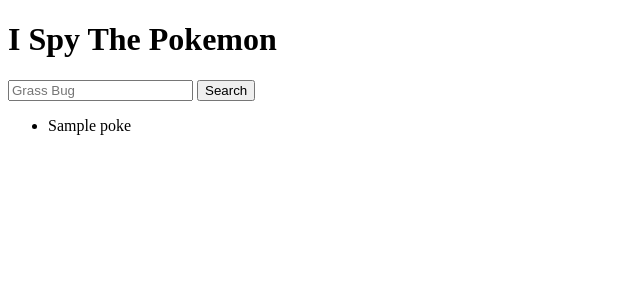
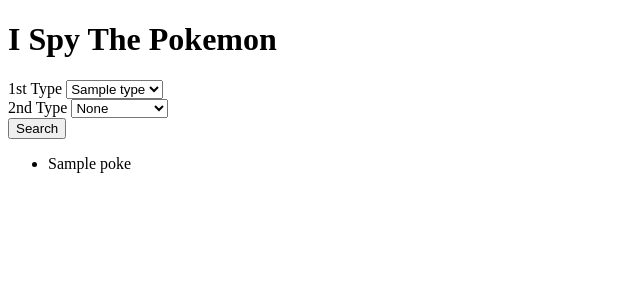
Before and after one commit to danyeaw/ispythepokemon, a FastAPI app: template ispythepokemon/templates/index.html in a window 1280 px wide. Shown: the top 300 px of the page, without its empty margins (0-640 px from the left). Run offline with FastAPI, Linux system fonts and the light colour scheme; the template is opened without the code that fills it: most values are stand-ins (such as "Sample title", 1, 10 or a date in 2020); some libraries are stand-ins or nearby versions.

Commit message:
Filter using two select dropdowns

```diff
--- a/ispythepokemon/app.py
+++ b/ispythepokemon/app.py
@@ -22,22 +22,21 @@ def on_startup():
 
 @app.get("/", response_class=HTMLResponse)
 def home(request: Request):
-    with Session(engine) as session:
-        pokemon = all_pokemon()
-        return templates.TemplateResponse(
-            "index.html", {"request": request, "pokemon": pokemon}
-        )
+    pokemon = all_pokemon()
+    types = all_types()
+    return templates.TemplateResponse(
+        "index.html", {"request": request, "pokemon": pokemon, "types": types}
+    )
 
 
-def get_pokemon_by_type(pokemon_types: str):
+def get_pokemon_by_type(type1: str, type2: str | None):
     with Session(engine) as session:
-        if " " in pokemon_types:
-            types_list = pokemon_types.split()
-            reversed_types = f"{types_list[1]} {types_list[0]}"
-
-        statement = select(Pokemon).where(
-            or_(Pokemon.type == pokemon_types, Pokemon.type == reversed_types)
-        )
+        if type2:
+            statement = select(Pokemon).where(
+                or_(Pokemon.type == f"{type1} {type2}", Pokemon.type == f"{type2} {type1}")
+            )
+        else:
+            statement = select(Pokemon).where(Pokemon.type == type1)
 
         results = session.exec(statement)
         return results.all()
@@ -49,9 +48,20 @@ def all_pokemon():
         return session.exec(select(Pokemon)).all()
 
 
+def all_types():
+    with Session(engine) as session:
+        statement = select(Pokemon.type).distinct()
+        distinct_types = session.exec(statement).all()
+        single_types = set()
+        for type in distinct_types:
+            single_types.update(type.split())
+        return single_types
+
+
 @app.get("/type/")
-def read_pokemon_by_type(request: Request, pokemon_types: str):
-    pokemon = get_pokemon_by_type(pokemon_types)
+def read_pokemon_by_type(request: Request, type1: str, type2: str | None = None):
+    pokemon = get_pokemon_by_type(type1, type2)
+    types = all_types()
     return templates.TemplateResponse(
-        "index.html", {"request": request, "pokemon": pokemon}
+        "index.html", {"request": request, "pokemon": pokemon, "types": types, "type1": type1, "type2": type2}
     )
--- a/ispythepokemon/templates/index.html
+++ b/ispythepokemon/templates/index.html
@@ -6,16 +6,38 @@
 </head>
 <body>
 <H1>I Spy The Pokemon</H1>
-<form class="d-flex" action="/type/">
-    <input class="form-control me-2" name="pokemon_types" type="search" placeholder="Grass Bug" aria-label="Search">
-    <button class="btn btn-outline-success" type="submit">Search</button>
-</form>
 
+<div>
+    <form action="/type/">
+        <label >1st Type</label>
+        <select name="type1">
+            {% for type in types %}
+                {% if type == type1 %}
+                    <option value={{type}} selected>{{type}}</option>
+                {% endif %}
+                <option>{{type}}</option>
+            {% endfor %}
+        </select>
+        <br>
+        <label >2nd Type</label>
+        <select name="type2">
+            <option value="">None</option>
+            {% for type in types %}
+                {% if type == type2 %}
+                    <option value={{type}} selected>{{type}}</option>
+                {% endif %}
+                <option>{{type}}</option>
+            {% endfor %}
+        </select>
+        <br>
+        <button type="submit">Search</button>
+    </form>
+</div>
 <ul>
     {% for poke in pokemon %}
     <li>{{poke.name}}</li>
     {% endfor %}
 </ul>
-
+<script src="https://unpkg.com/htmx.org@1.8.0" integrity="sha384-cZuAZ+ZbwkNRnrKi05G/fjBX+azI9DNOkNYysZ0I/X5ZFgsmMiBXgDZof30F5ofc" crossorigin="anonymous"></script>
 </body>
 </html>
```
